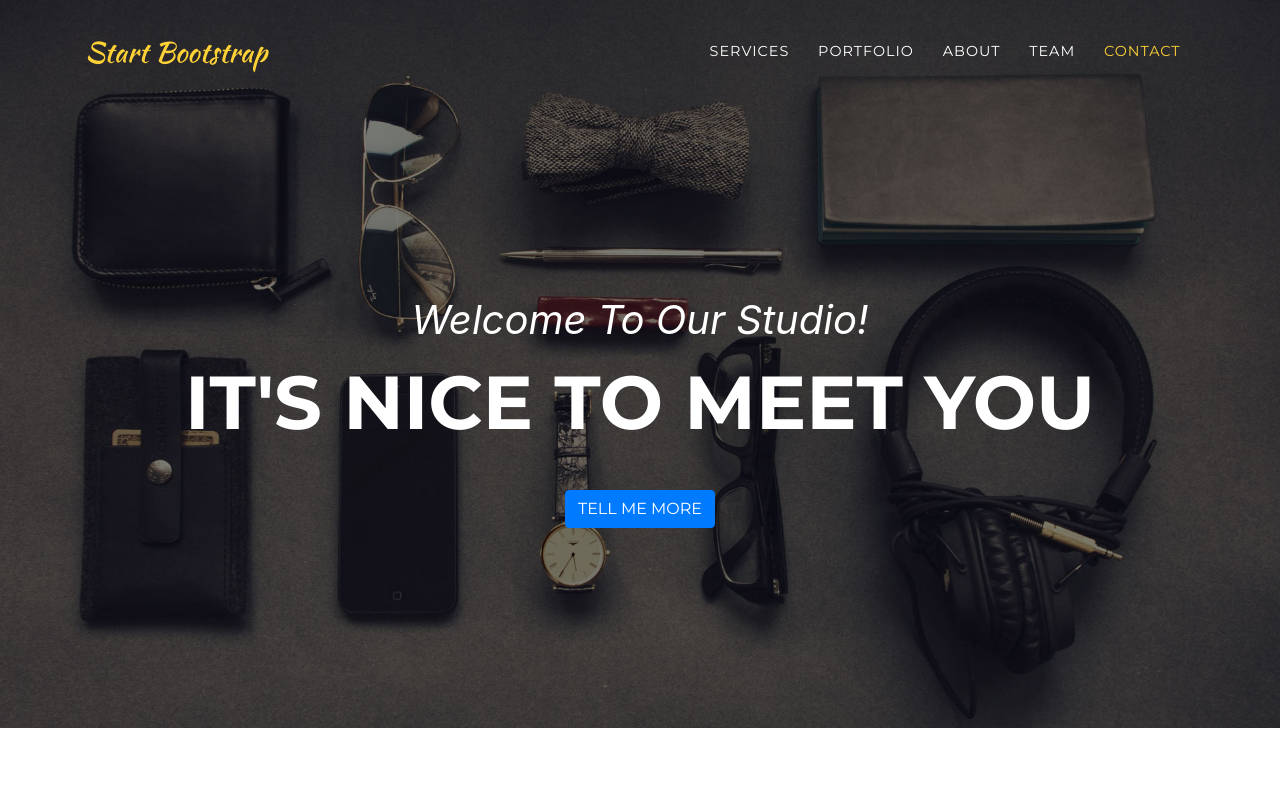
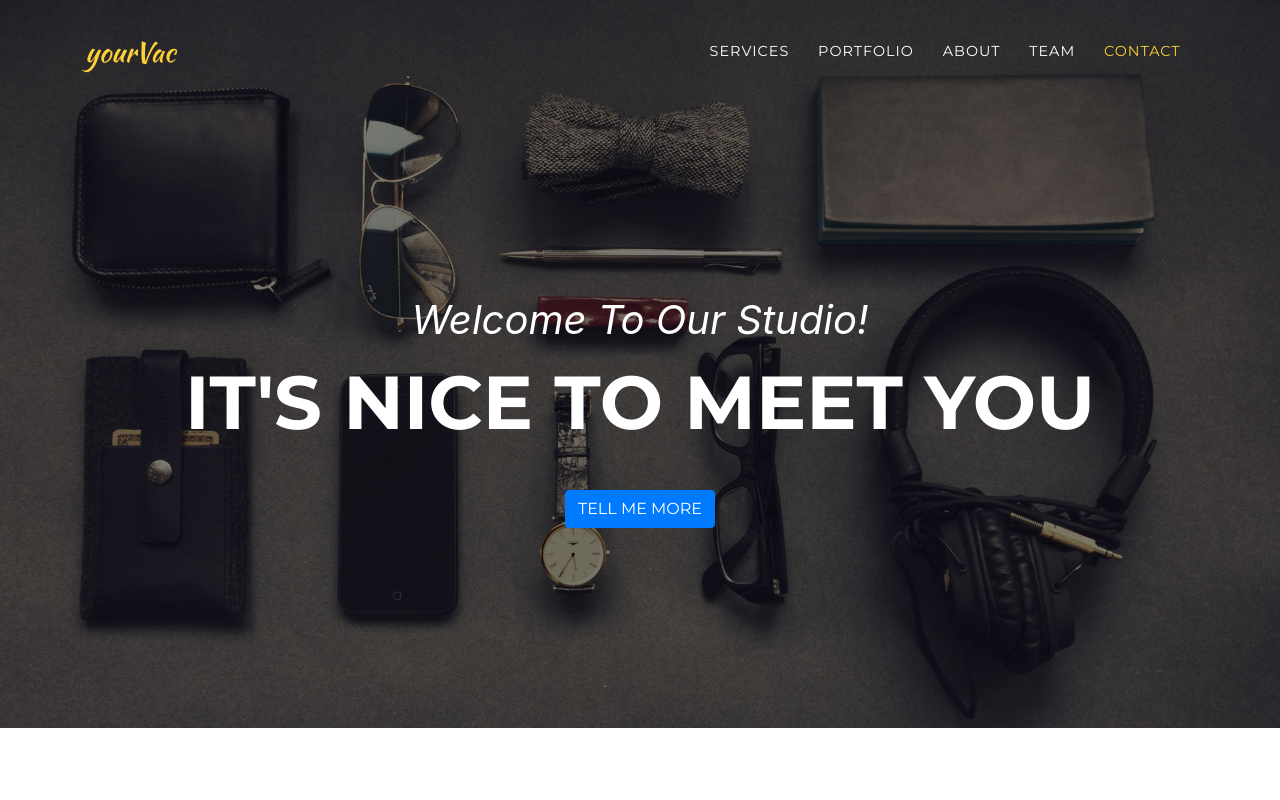
Before and after one commit to Kelompok-5-D41B/yourVac, a website with bundled scripts: page index.html in a window 1280 px wide. Shown: the top 800 px of the page. Built offline with nearby package versions, Linux system fonts and the light colour scheme; a web font is replaced by a local one.

Commit message:
Update index.html

```diff
--- a/index.html
+++ b/index.html
@@ -30,7 +30,7 @@
   <!-- Navigation -->
   <nav class="navbar navbar-expand-lg navbar-dark fixed-top" id="mainNav">
     <div class="container">
-      <a class="navbar-brand js-scroll-trigger" href="#page-top">Start Bootstrap</a>
+      <a class="navbar-brand js-scroll-trigger" href="#page-top">yourVac</a>
       <button class="navbar-toggler navbar-toggler-right" type="button" data-toggle="collapse" data-target="#navbarResponsive" aria-controls="navbarResponsive" aria-expanded="false" aria-label="Toggle navigation">
         Menu
         <i class="fas fa-bars"></i>
```
